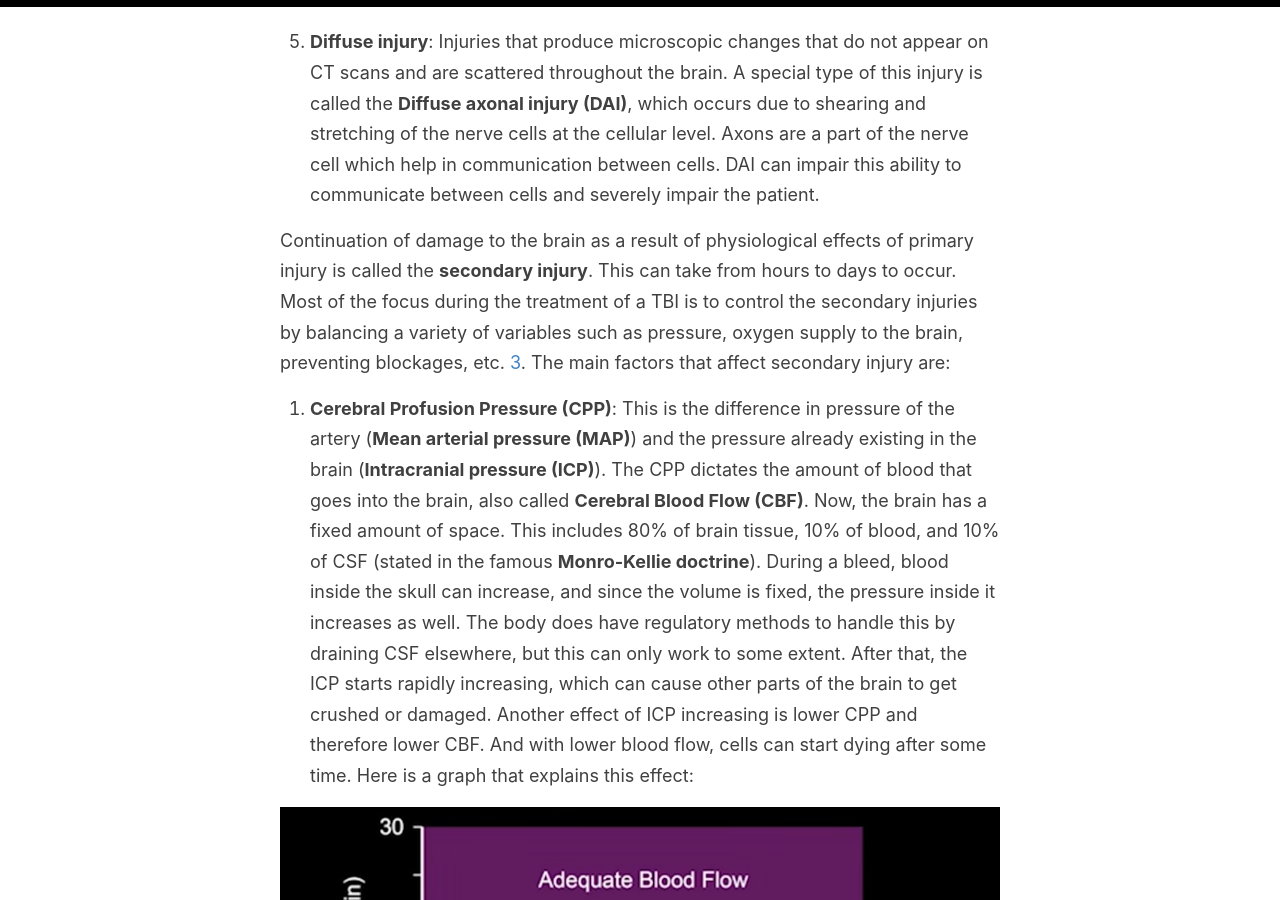
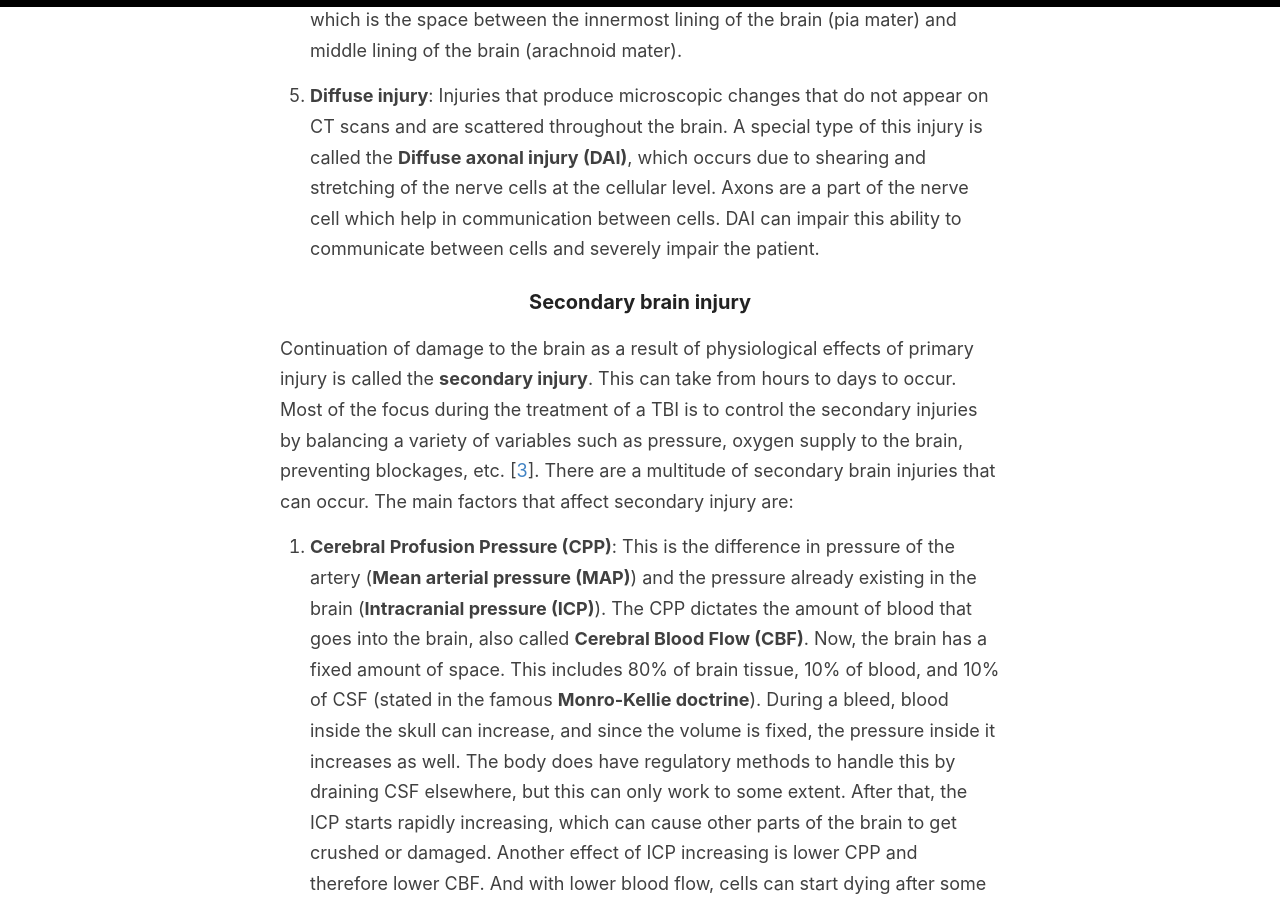
Before and after one commit to CodeSeeker99/codeseeker99.github.io, a Jekyll site: the page built from _posts/2021-02-06-Traumatic-Brain-Injury.md, in a window 1280 px wide and 900 px high, scrolled down 1712 px. Built offline with Jekyll 4.4.1, drawn with Linux system fonts in a browser that asks for light colours; our own code applies the rules of GitHub Pages for plain Markdown files; some of the changed text lies outside the part shown.

Commit message:
Update 2021-02-06-Traumatic-Brain-Injury.md

```diff
--- a/_posts/2021-02-06-Traumatic-Brain-Injury.md
+++ b/_posts/2021-02-06-Traumatic-Brain-Injury.md
@@ -15,6 +15,8 @@ Depending on the effect of the injury, it can be a **focal** if it is localised
   2. **Moderate**: the person is lethargic; eyes open to stimulation. Loss of consciousness lasting 20 minutes to 6 hours. Some brain swelling or bleeding causing sleepiness, but still arousable.
   3. **Severe**: the person is unconscious; eyes do not open, even with stimulation. Loss of consciousness lasting more than 6 hours.
 
+### Primary brain injury
+
 When the head is injured, the immediate effect felt due to the mechanism of injury is called the **Primary injury**. These can be the following:
 
   1. **Concussion**: A mild injury to the brain. These can occur when the brain shifts rapidly and comes in contact with the skull but no profuse bleeding occurs. Can cause loss of consciousness. Typically heals without any permanent damage.
@@ -27,7 +29,9 @@ When the head is injured, the immediate effect felt due to the mechanism of inju
 
   5. **Diffuse injury**: Injuries that produce microscopic changes that do not appear on CT scans and are scattered throughout the brain. A special type of this injury is called the **Diffuse axonal injury (DAI)**, which occurs due to shearing and stretching of the nerve cells at the cellular level. Axons are a part of the nerve cell which help in communication between cells. DAI can impair this ability to communicate between cells and severely impair the patient.
 
-Continuation of damage to the brain as a result of physiological effects of primary injury is called the **secondary injury**. This can take from hours to days to occur. Most of the focus during the treatment of a TBI is to control the secondary injuries by balancing a variety of variables such as pressure, oxygen supply to the brain, preventing blockages, etc. [3](https://www.aans.org/Patients/Neurosurgical-Conditions-and-Treatments/Traumatic-Brain-Injury). The main factors that affect secondary injury are:
+### Secondary brain injury
+
+Continuation of damage to the brain as a result of physiological effects of primary injury is called the **secondary injury**. This can take from hours to days to occur. Most of the focus during the treatment of a TBI is to control the secondary injuries by balancing a variety of variables such as pressure, oxygen supply to the brain, preventing blockages, etc. [[3](https://www.aans.org/Patients/Neurosurgical-Conditions-and-Treatments/Traumatic-Brain-Injury)]. There are a multitude of secondary brain injuries that can occur. The main factors that affect secondary injury are:
 
 1. **Cerebral Profusion Pressure (CPP)**: This is the difference in pressure of the artery (**Mean arterial pressure (MAP)**) and the pressure already existing in the brain (**Intracranial pressure (ICP)**). The CPP dictates the amount of blood that goes into the brain, also called **Cerebral Blood Flow (CBF)**. Now, the brain has a fixed amount of space. This includes 80% of brain tissue, 10% of blood, and 10% of CSF (stated in the famous **Monro-Kellie doctrine**). During a bleed, blood inside the skull can increase, and since the volume is fixed, the pressure inside it increases as well. The body does have regulatory methods to handle this by draining CSF elsewhere, but this can only work to some extent. After that, the ICP starts rapidly increasing, which can cause other parts of the brain to get crushed or damaged. Another effect of ICP increasing is lower CPP and therefore lower CBF. And with lower blood flow, cells can start dying after some time. Here is a graph that explains this effect:
 
@@ -55,7 +59,8 @@ Since most TBIs include a fracture, CT scans are an excellent test of diagnosis.
 
 <h2 style="background-color:black; color:white">Treatment</h2>
 
-<h3 style="text-align:left">Surgical methods</h3>
+### Surgical treatment
+
 Emergency surgery is often required to decompress the injured brain and minimise damage. The following are surgical treatments done on the brain to either fix the injury or allow diagnosis and further treatment.
 
   1. **Craniotomy**: Surgery to remove the haematoma and thus reduce pressure on brain tissue. This involves cutting a hole in the skull to remove a bone flap so that the surgeon can access the brain. The surgeon then repairs the damage (e.g., skull fracture, bleeding vessel, remove large blood clots). The bone flap is replaced in its normal position and secured to the skull with plates and screws.
@@ -69,7 +74,8 @@ Emergency surgery is often required to decompress the injured brain and minimise
 
   4. **Brain oxygen monitor (Licox)**: A catheter is placed through a small hole in the skull and positioned within the brain tissue. The Licox measures the oxygen level and temperature within the brain. Adjustments in the amount of oxygen given to the patient are often made to maximize the brain's oxygen level.
 
-<h3 style="text-align:left">Medical treatments</h3>
+### Medical treatment
+
 Medications can help treat symptoms of TBI and lower the risk of some conditions associated with it. These may primarily include:
 
   1. **Coma-inducing medication**: This may be given, as a brain in a coma requires far less oxygen. This is therapeutic where oxygen and nutrient supply to the brain is restricted by compressed blood vessels and increased cerebral pressure.
```
